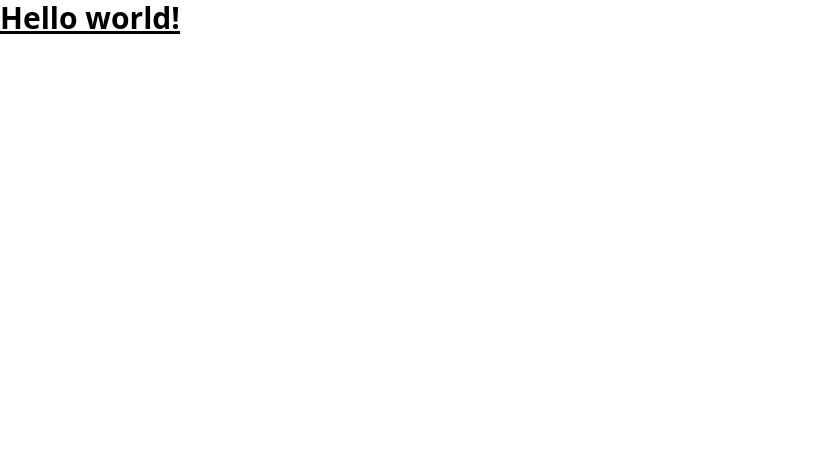
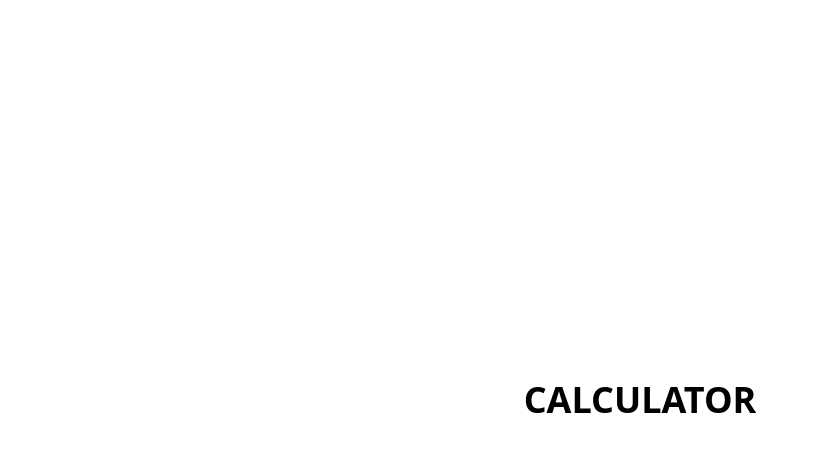
Before and after one commit to ecali/angular-calc, an Angular app: page / in a window 1280 px wide. Shown: the top 452 px of the page, without its empty margins (0-819 px from the left). Built offline with nearby package versions, Linux system fonts and the light colour scheme.

Commit message:
add calculator y calculator button component

```diff
--- a/src/app/app.component.html
+++ b/src/app/app.component.html
@@ -1,3 +1 @@
-<h1 class="text-3xl font-bold underline">
-  Hello world!
-</h1>
+<app-calculator></app-calculator>
--- a/src/app/app.component.ts
+++ b/src/app/app.component.ts
@@ -1,9 +1,13 @@
 import { Component } from '@angular/core';
 import { RouterOutlet } from '@angular/router';
+import {CalculatorComponent} from './shared/calculator/calculator.component';
 
 @Component({
   selector: 'app-root',
   templateUrl: './app.component.html',
+  imports: [
+    CalculatorComponent
+  ],
   styleUrl: './app.component.css'
 })
 export class AppComponent {
--- /dev/null
+++ b/src/app/shared/calculator/calculator.component.html
@@ -0,0 +1,5 @@
+<div class="flex items-center justify-center min-h-screen flex-col ">
+  <div class="text-center my-4">
+    <h1 class="text-4xl font-bold uppercase">{{title}}</h1>
+  </div>
+</div>
--- /dev/null
+++ b/src/app/shared/calculator/calculator.component.ts
@@ -0,0 +1,12 @@
+import { Component } from '@angular/core';
+
+@Component({
+  selector: 'app-calculator',
+  imports: [],
+  templateUrl: './calculator.component.html',
+  styles: ``
+})
+export class CalculatorComponent {
+
+  title: string = 'Calculator';
+}
--- /dev/null
+++ b/src/app/shared/ui/calculator-button/calculator-button.component.ts
@@ -0,0 +1,13 @@
+import {Component, Input} from '@angular/core';
+
+@Component({
+  selector: 'app-calculator-button',
+  imports: [],
+  template: `
+    <button class="w-full px-4 py2 rounded bg-gary-700 text-gray-100">{{label}}</button>
+  `,
+  styles: ``
+})
+export class CalculatorButtonComponent {
+  @Input({required: true}) label: string = '';
+}
```
Also changed, not shown: 2 other files (tests, documents, lock files or other folders).
